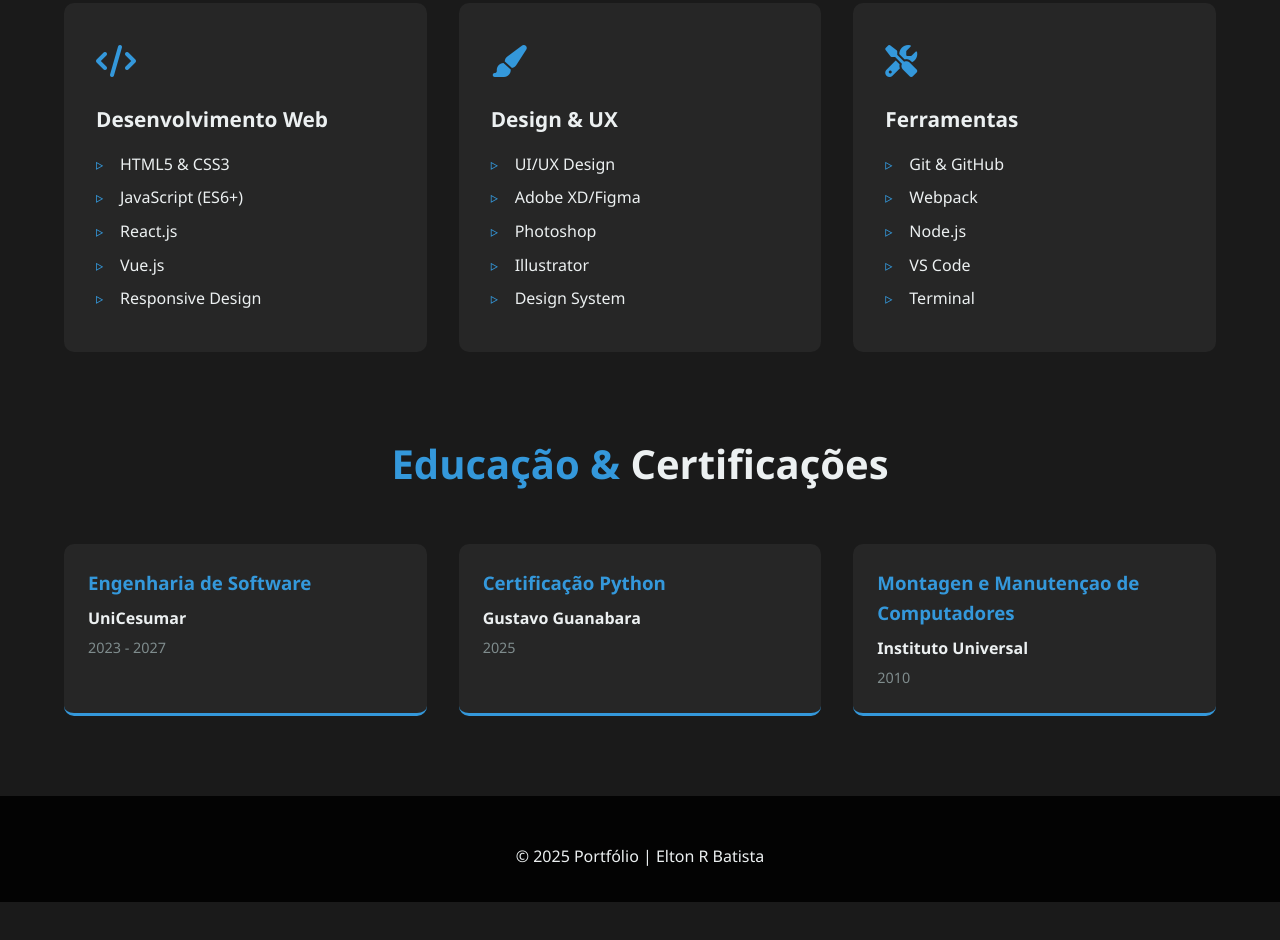
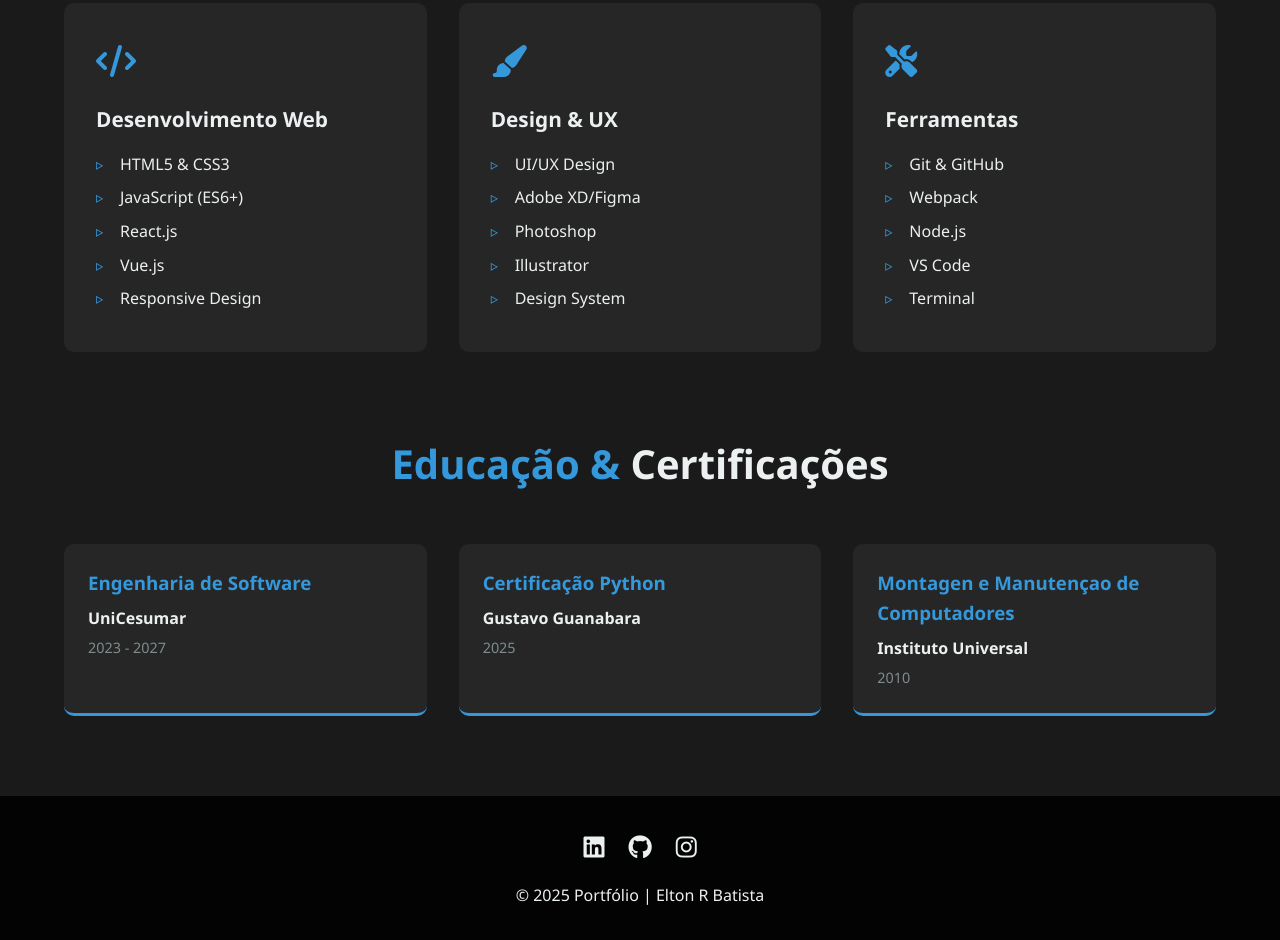
Before and after one commit to ELTONSK2/FRONT-END-FACULDADE, a plain HTML site: page FACU/PORTIFOLIO/sobre.html in a window 1280 px wide. Shown: the part 1534-2474 px from the top of the page. Before the commit the page ends 2436 px from the top, so only its background shows below. Drawn offline with Linux system fonts and the light colour scheme.

Commit message:
Atualizacao dos links que estavam na posicao errada.

```diff
--- a/FACU/PORTIFOLIO/sobre.html
+++ b/FACU/PORTIFOLIO/sobre.html
@@ -1,5 +1,6 @@
 <!DOCTYPE html>
 <html lang="pt-BR">
+
 <head>
   <meta charset="UTF-8">
   <meta name="viewport" content="width=device-width, initial-scale=1.0">
@@ -7,6 +8,7 @@
   <link rel="stylesheet" href="https://cdnjs.cloudflare.com/ajax/libs/font-awesome/6.4.0/css/all.min.css">
   <link rel="stylesheet" href="css/style.css">
 </head>
+
 <body>
   <header class="header">
     <div class="logo">Portfólio</div>
@@ -48,14 +50,16 @@
             <div class="timeline-date">2025 - Presente</div>
             <div class="timeline-content">
               <h3>Desenvolvendo projetos pessoais</h3>
-              <p>Desenvolvimento de interfaces web responsivas e otimizadas para diversos clientes e projetos pessoais.</p>
+              <p>Desenvolvimento de interfaces web responsivas e otimizadas para diversos clientes e projetos pessoais.
+              </p>
             </div>
           </div>
           <div class="timeline-item">
             <div class="timeline-date">2024 - 2025</div>
             <div class="timeline-content">
               <h3>Estudante de Engenharia de Software</h3>
-              <p>Formação acadêmica com foco em desenvolvimento web, arquitetura de software e boas práticas de programação.</p>
+              <p>Formação acadêmica com foco em desenvolvimento web, arquitetura de software e boas práticas de
+                programação.</p>
             </div>
           </div>
           <div class="timeline-item">
@@ -140,9 +144,9 @@
 
   <footer>
     <div class="footer-social">
-      <a href="#"><i class="https://linkedin.com/comm/mynetwork/discovery-see-all?usecase=PEOPLE_FOLLOWS&followMember=eltonsk2"></i></a>
-      <a href="#"><i class="https://github.com/ELTONSK2"></i></a>
-      <a href="#"><i class="https://www.instagram.com/eltonbatista63?igsh=MTVlZzl0c213bzg4dQ=="></i></a>
+      <a href="https://linkedin.com/in/eltonsk2" target="_blank"><i class="fab fa-linkedin"></i></a>
+      <a href="https://github.com/ELTONSK2" target="_blank"><i class="fab fa-github"></i></a>
+      <a href="https://www.instagram.com/eltonbatista63" target="_blank"><i class="fab fa-instagram"></i></a>
     </div>
     <p>&copy; 2025 Portfólio | Elton R Batista</p>
   </footer>
@@ -151,4 +155,5 @@
 
   <script src="js/main.js"></script>
 </body>
+
 </html>
```
Also changed, not shown: FACU/PORTIFOLIO/contato.html (+8 -4 lines), FACU/PORTIFOLIO/projetos.html (+6 -3 lines).
